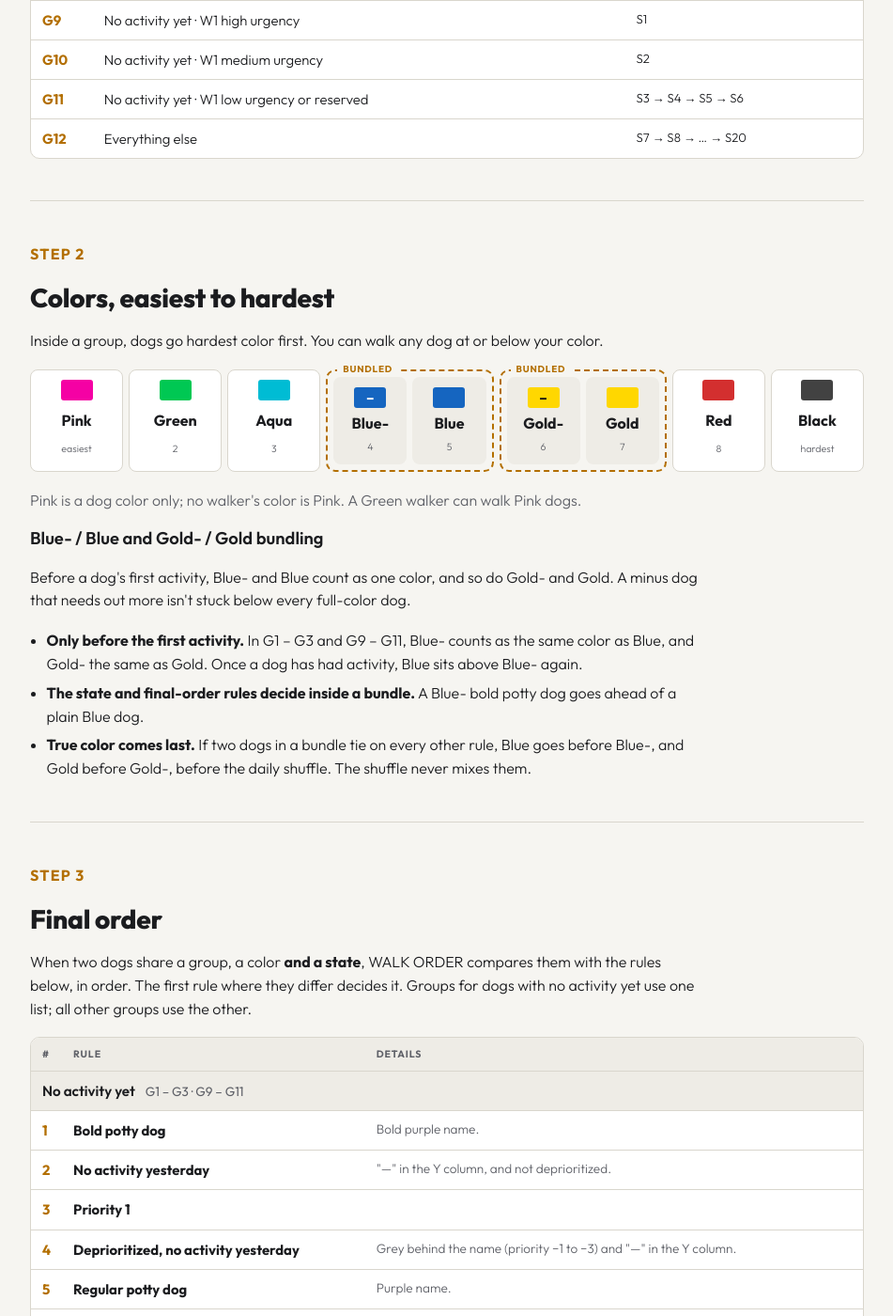
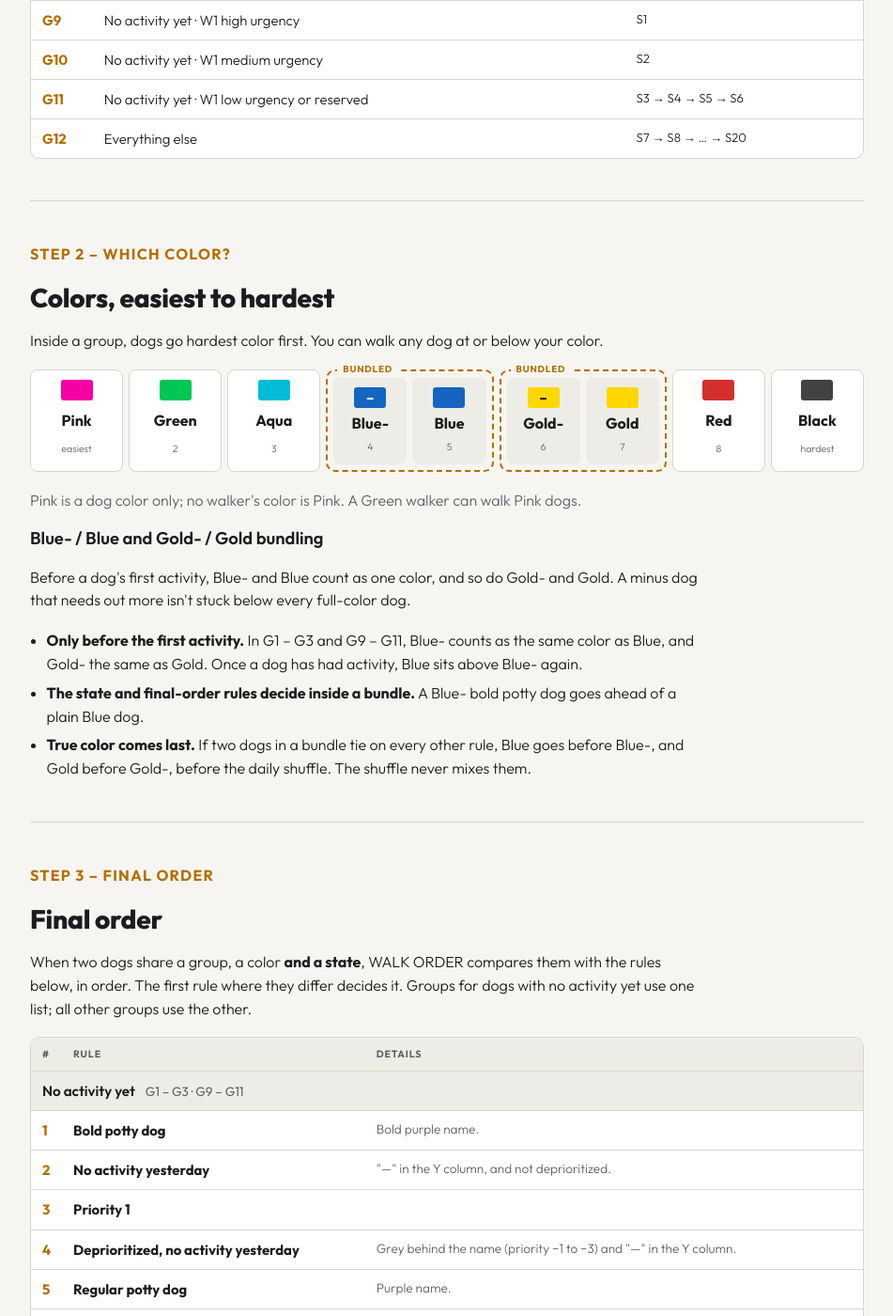
Before and after one commit to kirbsauce/dog-walker-assistant-docs, a Jekyll site: the page walk_order.html, which Jekyll copies as it is, in a window 1280 px wide and 1400 px high, scrolled down 4175 px. Shown: the whole window at 94% size, without its empty margins (164-1115 px from the left). Built offline with Jekyll 4.4.1, drawn with Linux system fonts in a browser that asks for light colours; some of the changed text lies outside the part shown.

Commit message:
Name each step in the Walk Order guide's section labels
Label the step sections "Step 1 – Which group?", "Step 2 – Which
color?" and "Step 3 – Final order" to tie them to the three questions
at the top.

Co-Authored-By: Claude Opus 5.5 <noreply@anthropic.com>
Claude-Session: https://claude.ai/code/session_01Gn98H5icQkvFvkCZpGcr4i

```diff
--- a/walk_order.html
+++ b/walk_order.html
@@ -372,7 +372,7 @@ img { max-width: 100%; }
 
 <!-- ============================================================ -->
 <section class="block" id="groups">
-  <div class="eyebrow">Step 1</div>
+  <div class="eyebrow">Step 1 – Which group?</div>
   <h2>Twelve groups, always in this order</h2>
   <p>Each group is a set of states, split by whether you can walk the dog. Every dog lands in exactly one group, and every dog in a group sits above every dog in the next. A group with no dogs in it doesn't show.</p>
   <p>The States column lists which states are in the group and the order they go in. Within a group, dogs go by color first, then by this state order.</p>
@@ -402,7 +402,7 @@ img { max-width: 100%; }
 
 <!-- ============================================================ -->
 <section class="block" id="colors">
-  <div class="eyebrow">Step 2</div>
+  <div class="eyebrow">Step 2 – Which color?</div>
   <h2>Colors, easiest to hardest</h2>
   <p>Inside a group, dogs go hardest color first. You can walk any dog at or below your color.</p>
 
@@ -434,7 +434,7 @@ img { max-width: 100%; }
 
 <!-- ============================================================ -->
 <section class="block" id="final-order">
-  <div class="eyebrow">Step 3</div>
+  <div class="eyebrow">Step 3 – Final order</div>
   <h2>Final order</h2>
   <p>When two dogs share a group, a color <b>and a state</b>, WALK ORDER compares them with the rules below, in order. The first rule where they differ decides it. Groups for dogs with no activity yet use one list; all other groups use the other.</p>
 
```
